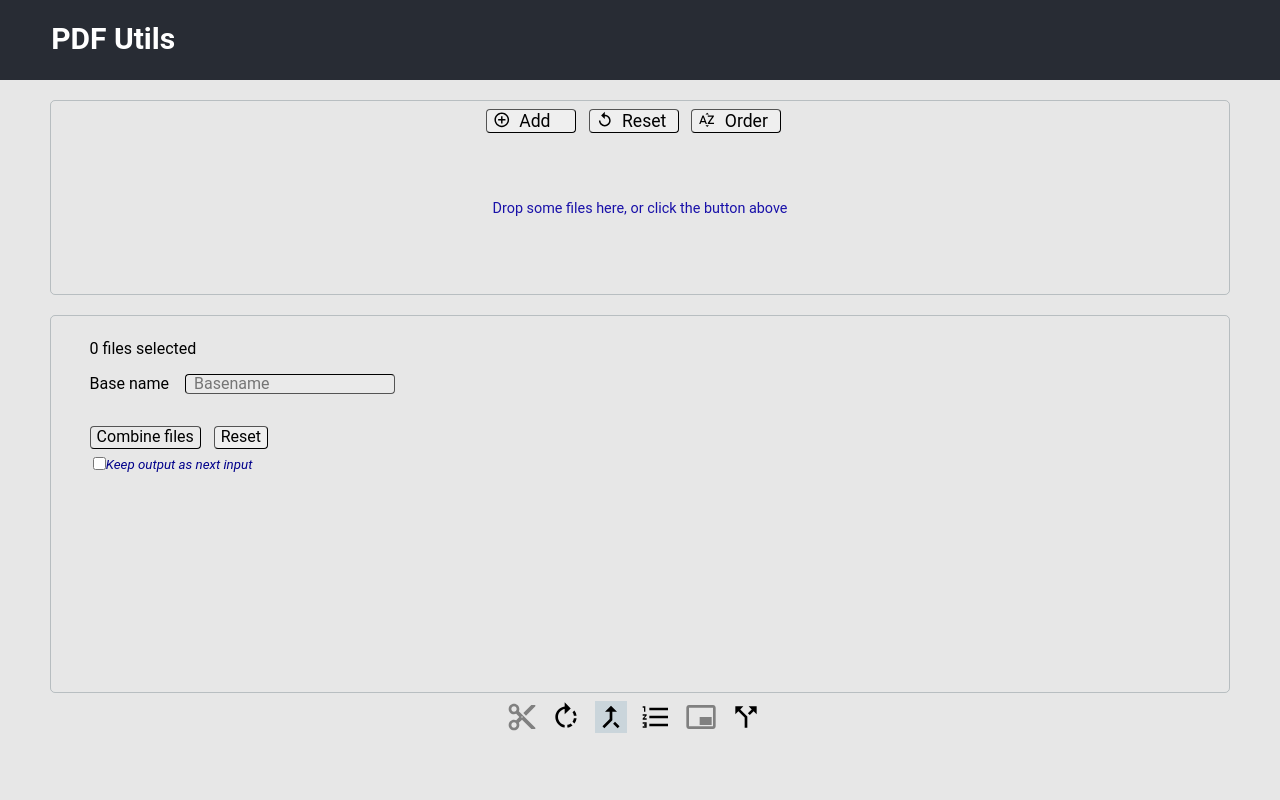
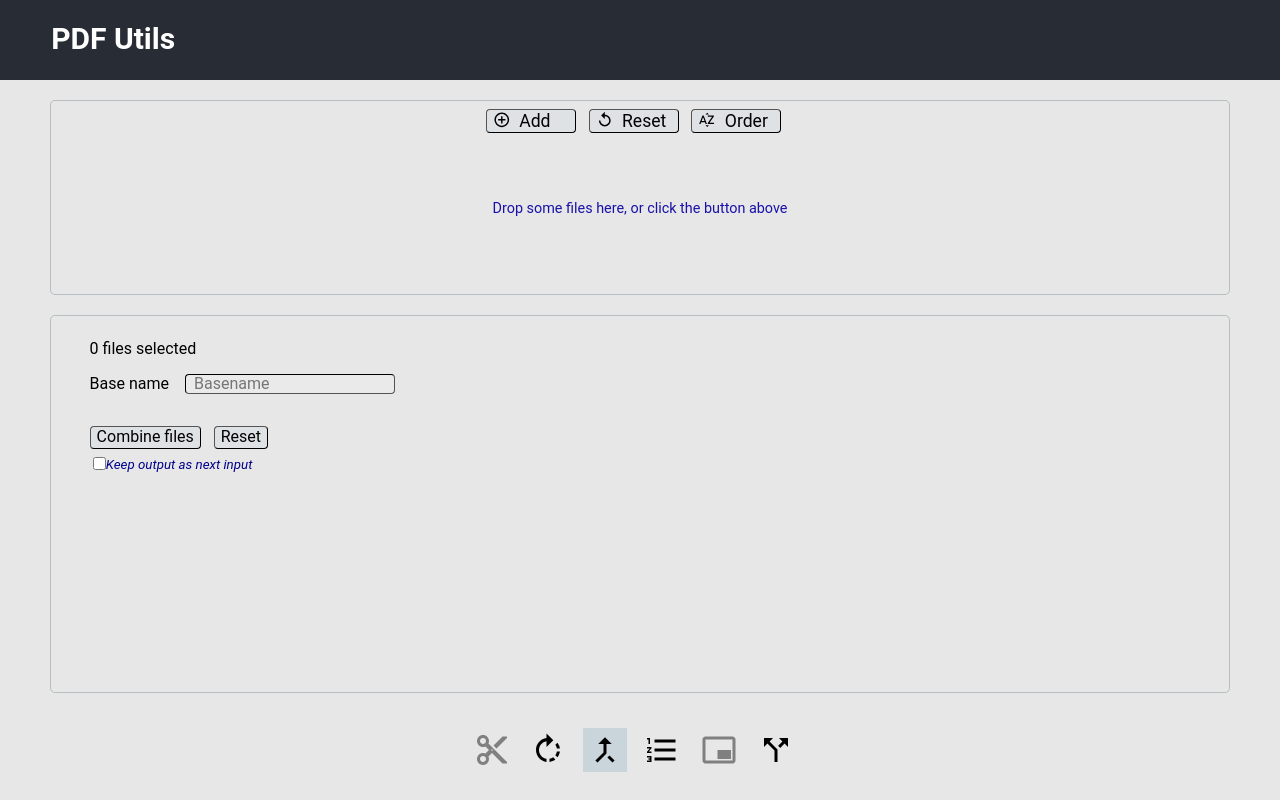
Before and after one commit to c1b3rt00lk1t/pdf-poc, a React (Vite) app: page / in a window 1280 px wide. Built offline with nearby package versions, Linux system fonts and the light colour scheme.

Commit message:
Some subtle styling

```diff
--- a/src/components/Sidebar.module.css
+++ b/src/components/Sidebar.module.css
@@ -13,6 +13,7 @@
   order: 2;
   display: flex;
   flex-direction: row;
+  align-items: center;
 }
 
 .selected {
@@ -36,7 +37,8 @@
   height: min-content;
   margin-right: 1vw;
   display: flex;
-  font-size: 2rem;
+  font-size: 2.25rem;
+  padding: 0.25rem 0.25rem;
 }
 
 .span {
--- a/src/index.css
+++ b/src/index.css
@@ -353,4 +353,5 @@ template {
 
 button {
   color: black;
+  background-color: rgba(84, 138, 172, 0.05);
 }
```
